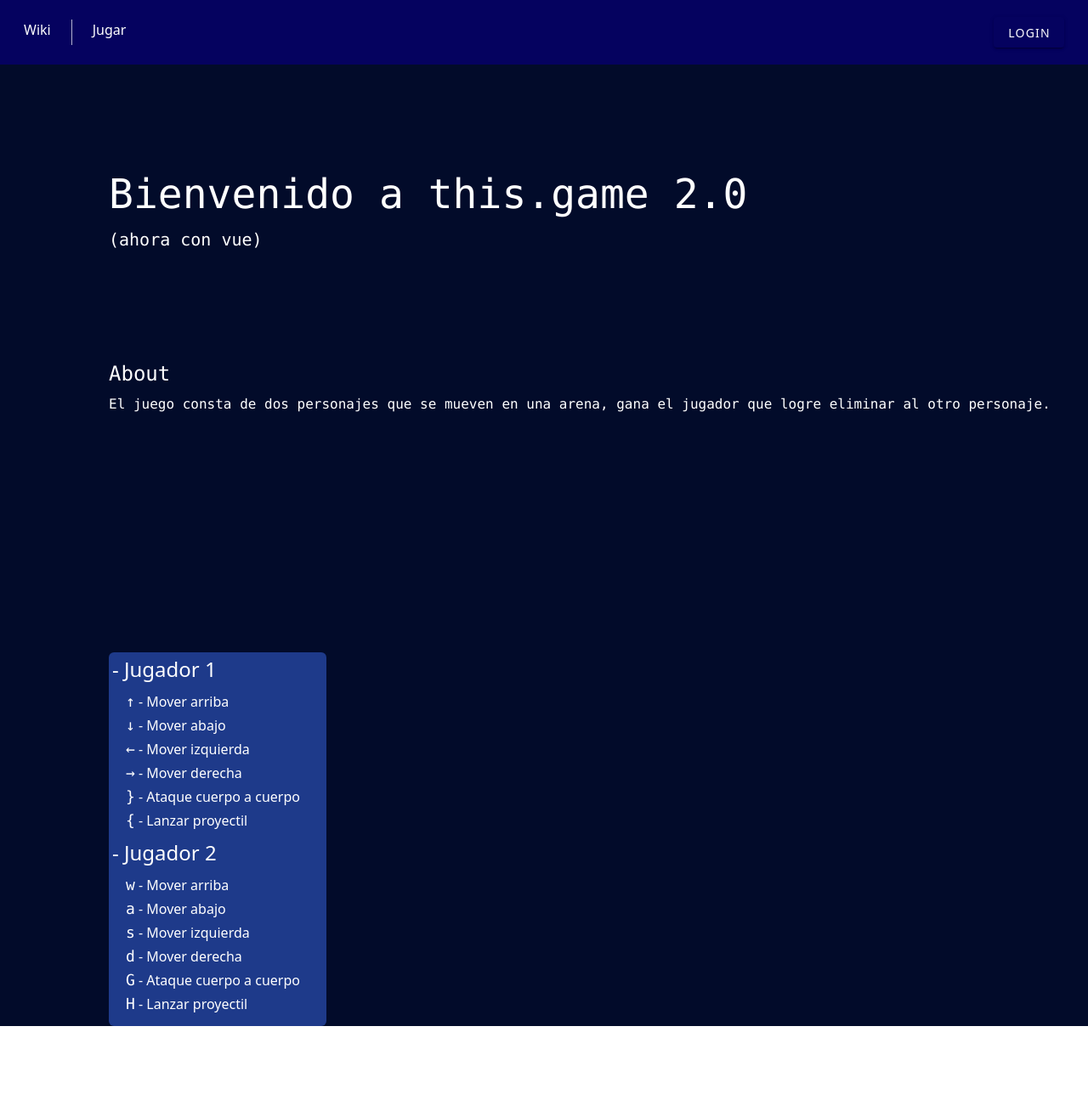
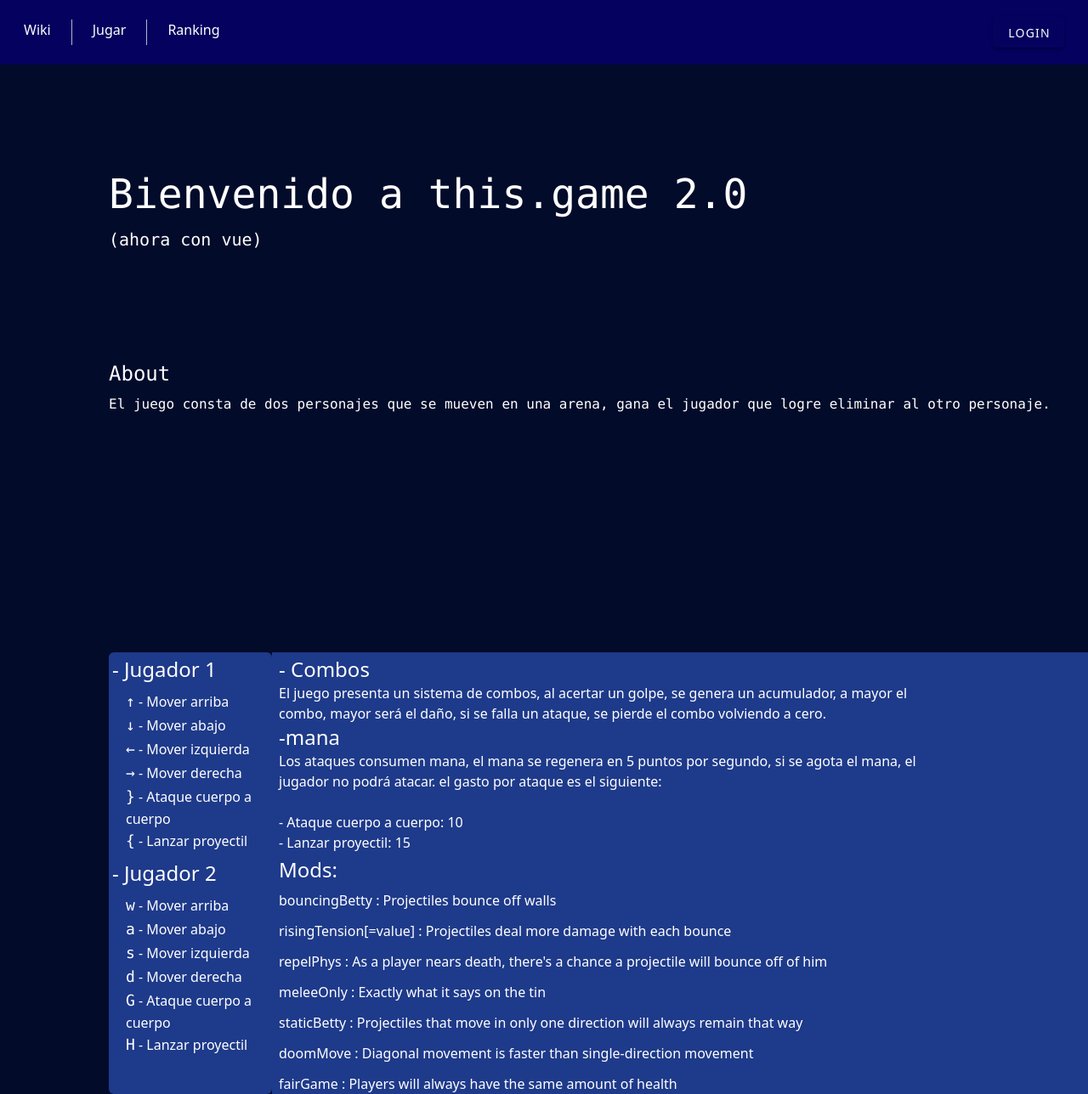
Before and after one commit to dannnnnm/fighterUpgrade, a Vue app: page /wiki in a window 1280 px wide. Shown: the whole page at 85% size. Before the commit the page ends 1208 px from the top, so only its background shows below. Built offline with nearby package versions, Linux system fonts and the light colour scheme.

Commit message:
other fixes to the front

```diff
--- a/src/components/wiki/bienvenida.vue
+++ b/src/components/wiki/bienvenida.vue
@@ -1,3 +1,7 @@
+<script setup lang="ts">
+import WikiContent from '@/components/wiki/WikiContent.vue';
+</script>
+
 <template>
     <div class="p-6 pl-32 pt-32 font-mono principal">
         <div>
@@ -14,7 +18,7 @@
 
         </div>
     </div>
-    <div class="justify-center principal pt-64">
+    <div class="justify-between principal pt-64 flex">
         <div class="ml-32 w-64 rounded-md bg-blue-900 p-1 p">
             <ul>
                 <li>
@@ -42,6 +46,9 @@
                 </li>
             </ul>
         </div>
+        <div>
+            <WikiContent />
+        </div>
     </div>
 
 </template>
--- a/src/components/wiki/navbar.vue
+++ b/src/components/wiki/navbar.vue
@@ -15,6 +15,12 @@ import { RouterLink, RouterView } from 'vue-router'
                     </li>
                     <li class="nav-item hover:opacity-75">
                         <RouterLink class="router-link" to="/about">Jugar</RouterLink>
+                    </li>
+                    <li>
+                        <div class="linea"></div>
+                    </li>
+                    <li class="nav-item hover:opacity-75">  <!-- cambiar el router a ranking-->
+                        <RouterLink class="router-link" to="/about">Ranking</RouterLink>
                     </li>
                 </ul>
             </nav>
```
